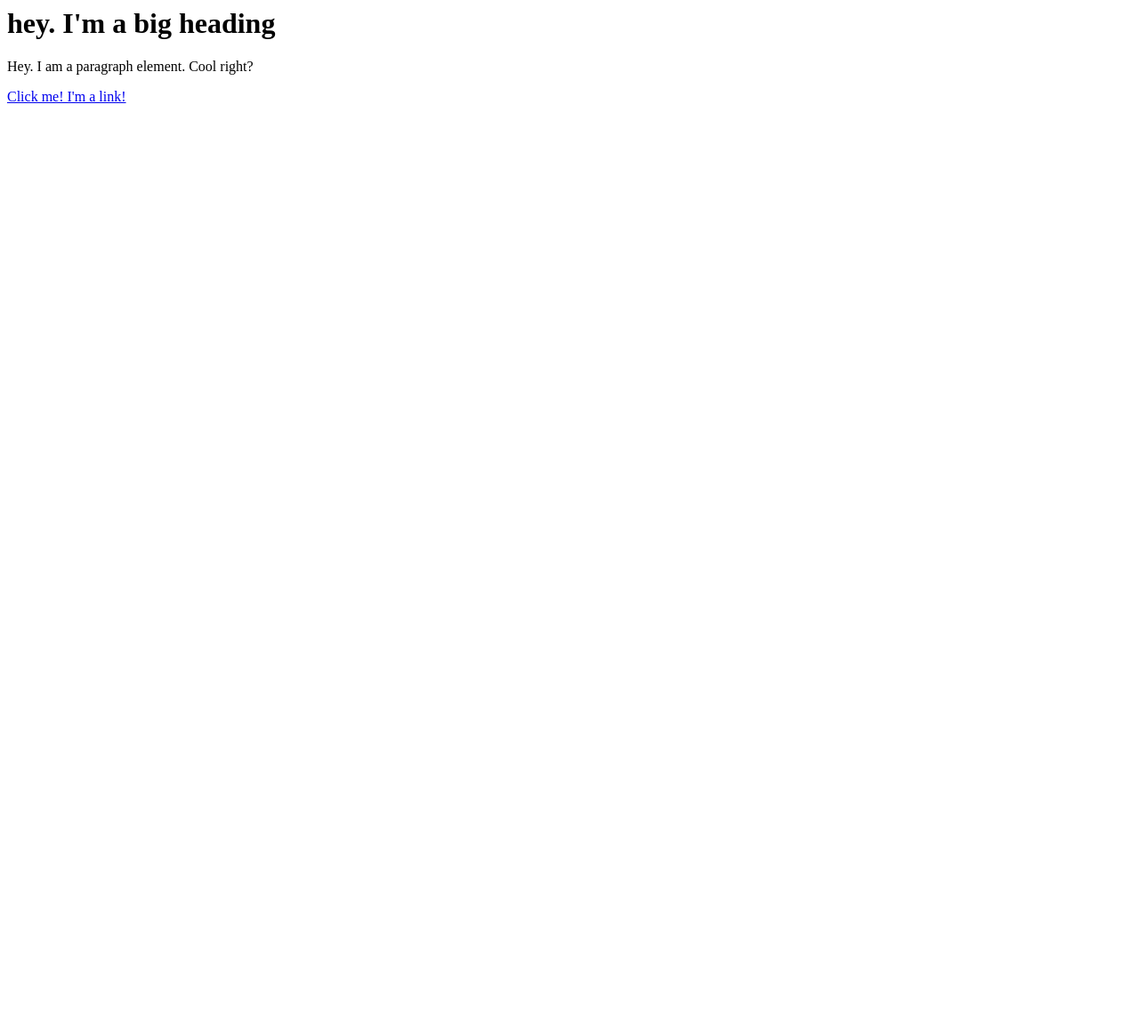
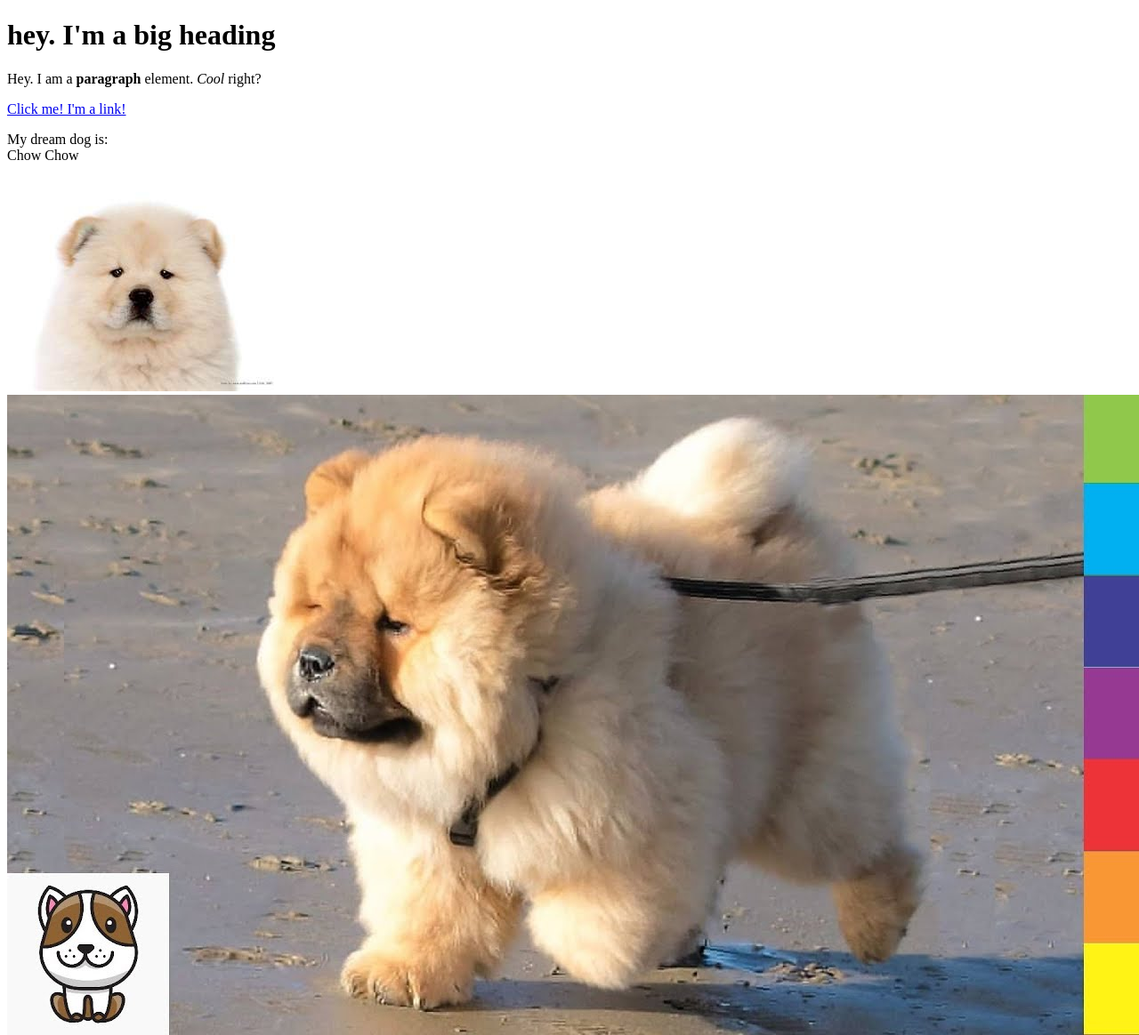
Before and after one commit to acietuna/cartoon-hero, a plain HTML site: page test.html in a window 1280 px wide. Shown: the whole page at 89% size. Before the commit the page ends 800 px from the top, so only its background shows below. Drawn offline with Linux system fonts and the light colour scheme.

Commit message:
added two dogs images and a few other elements
this is where you write if there are lots of changes to document

```diff
--- a/test.html
+++ b/test.html
@@ -1,3 +1,15 @@
-<h1> hey. I'm a big heading</h1>
-<p>Hey. I am a paragraph element. Cool right?</p>
-<a href="https://www.google.com" target="_blank" title="lets go to google">Click me! I'm a link!</a>
+<!DOCTYPE html>
+<html>
+<head>
+	<title>Test Page</title>
+</head>
+<body>
+	<h1> hey. I'm a big heading</h1>
+	<p>Hey. I am a <b>paragraph</b> element. <i>Cool</i> right?</p>
+	<a href="https://www.google.com" target="_blank" title="Let's go to google">Click me! I'm a link!</a>
+	<p>My dream dog is: <br>
+	Chow Chow</p>
+	<img src="img/chowchow.jpeg">
+	<img src="img/dog.jpeg">
+</body>
+</html>
```
Also changed, not shown: img/chowchow.jpeg (added), img/dog.jpeg (added), 1 other file.
